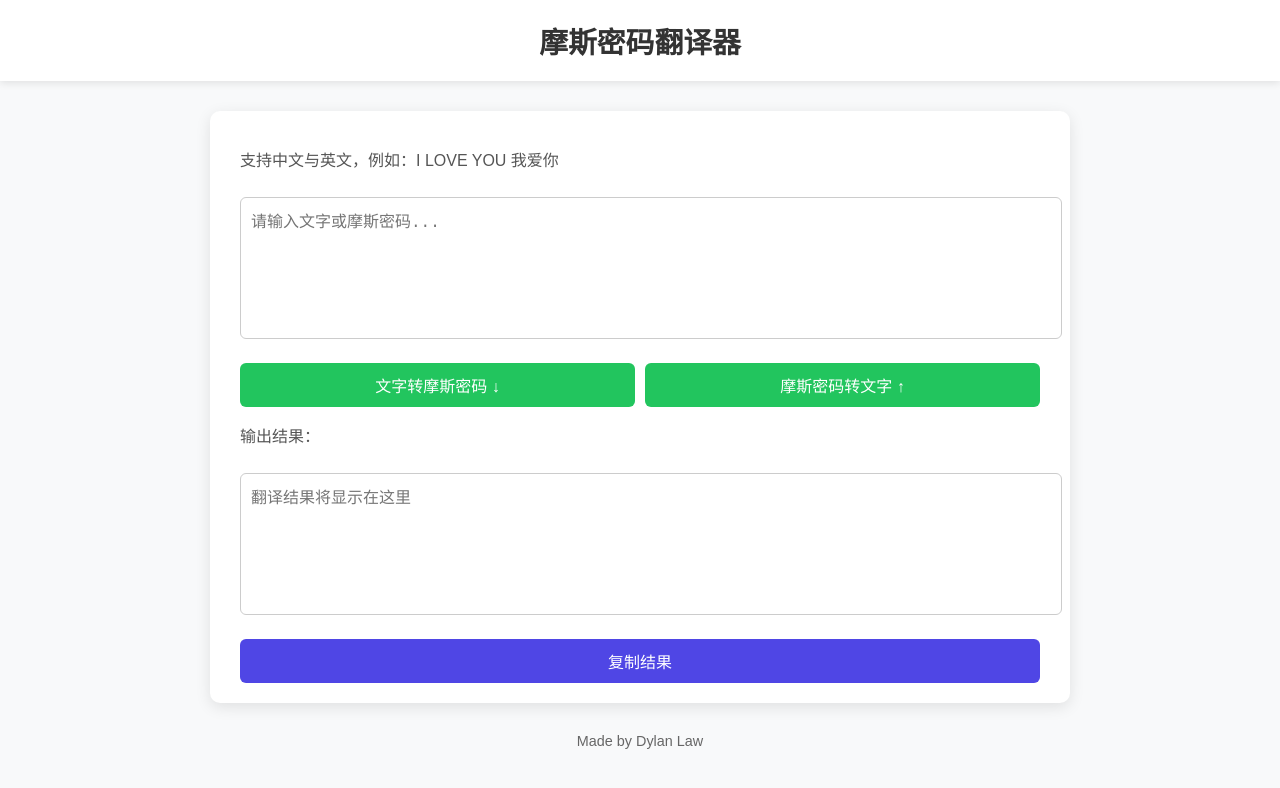
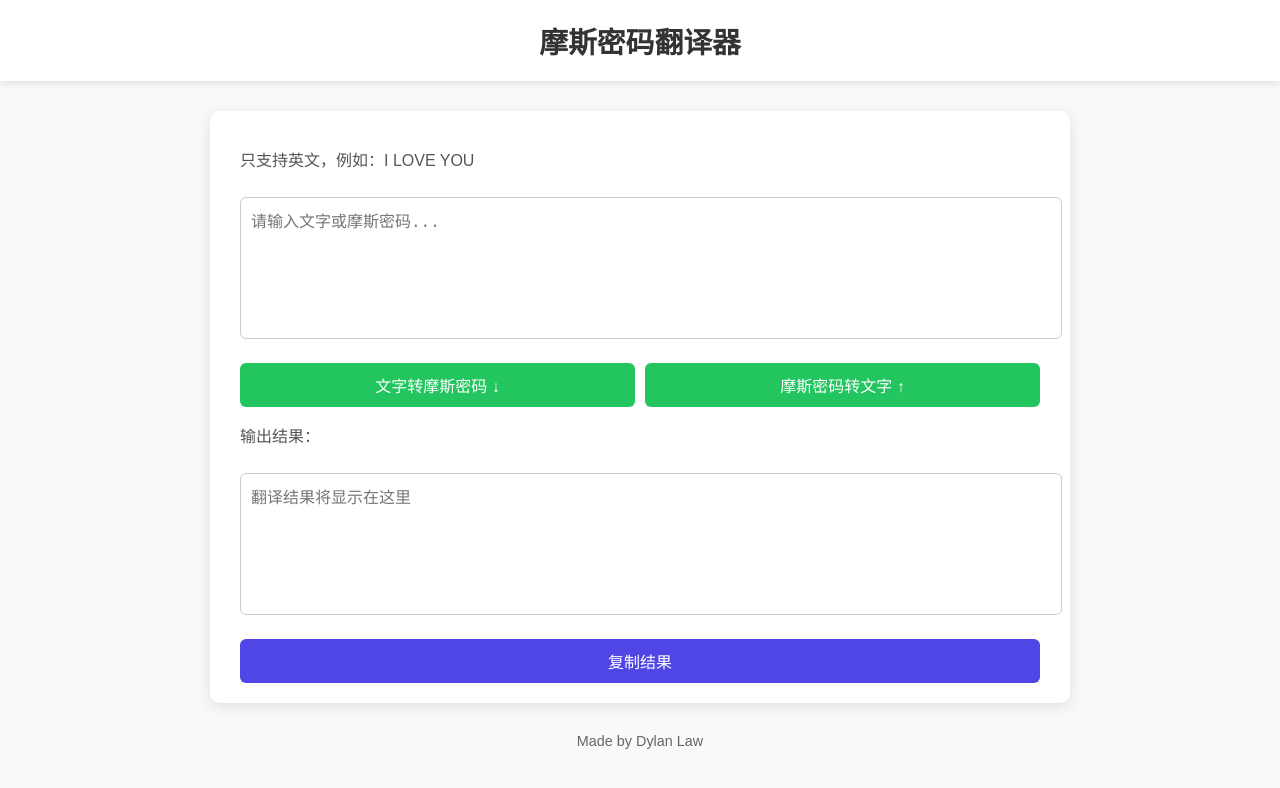
Before and after one commit to DylanLaw1123/translater, a plain HTML site: page index.html in a window 1280 px wide. Drawn offline with Linux system fonts and the light colour scheme.

Commit message:
Update support message in index.html

```diff
--- a/index.html
+++ b/index.html
@@ -102,7 +102,7 @@
 <body>
   <header>摩斯密码翻译器</header>
   <main>
-    <p>支持中文与英文，例如：I LOVE YOU 我爱你</p>
+    <p>只支持英文，例如：I LOVE YOU </p>
     <textarea id="inputText" placeholder="请输入文字或摩斯密码..."></textarea>
 
     <div class="btn-container">
```
